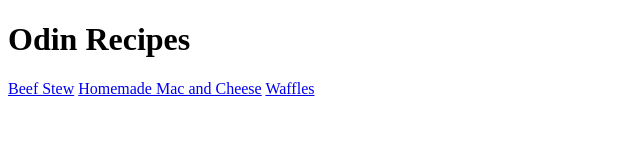
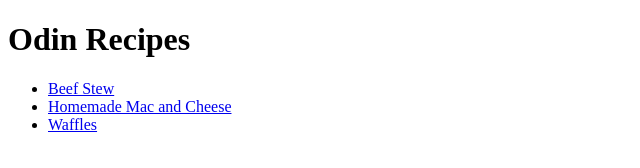
Before and after one commit to trunions/odin-recipes, a plain HTML site: page index.html in a window 1280 px wide. Shown: the whole page, without its empty margins (0-640 px from the left). Drawn offline with Linux system fonts and the light colour scheme.

Commit message:
add link list to index.html

```diff
--- a/index.html
+++ b/index.html
@@ -6,8 +6,16 @@
     </head>
     <body>
         <h1>Odin Recipes</h1>
-        <a href="./recipes/beef-stew.html">Beef Stew</a>
-        <a href="./recipes/mac-and-cheese.html">Homemade Mac and Cheese</a>
-        <a href="./recipes/waffles.html">Waffles</a>
+
+        <ul>
+            <li><a href="./recipes/beef-stew.html">Beef Stew</a></li>
+            <li><a href="./recipes/mac-and-cheese.html">Homemade Mac and Cheese</a></li>
+            <li><a href="./recipes/waffles.html">Waffles</a></li>
+        </ul>
+
+
+
+
+
     </body>
 </html>
```
